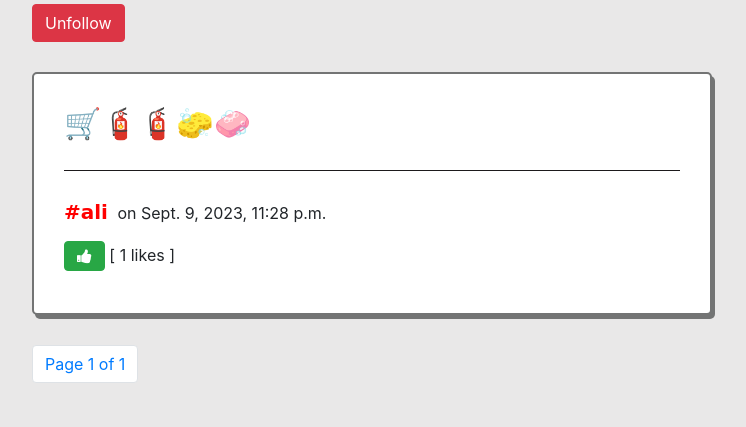
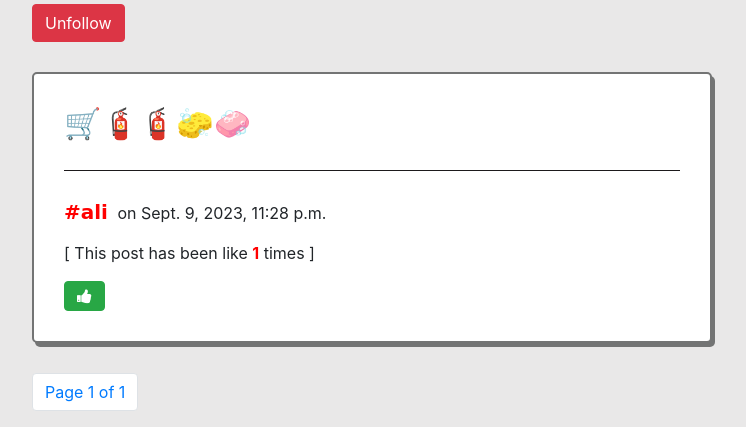
Before and after one commit to FakirHerif/network-project, a Django app: page /profile/1 in a window 1280 px wide. Shown: the part 484-911 px from the top of the page, without its empty margins (268-1014 px from the left). Before the commit the page ends 866 px from the top, so only its background shows below. Run offline with Django 3.2, Linux system fonts and the light colour scheme; a user stored in the database is signed in; data comes from the database, SQL or seed files in the repository; both versions use the stored data as it was after the commit; data that the repository does not hold is empty; some libraries are stand-ins or nearby versions.

Commit message:
fixed the issue of not being able to see the number of likes on your own profile. and some style changes

```diff
--- a/network/templates/network/following.html
+++ b/network/templates/network/following.html
@@ -12,8 +12,9 @@
             <h5 class="username"><a style="color: red; font-weight: bold; font-family:cursive" href="{% url 'profile' user_id=post.user.id %}">#{{ post.user }}</a></h5>
             <p class="date">on {{ post.date }}</p>
             <br>
+            <p class="likez">[ This post has been like <span id="likeCount_{{ post.id }}" style="font-weight: bold; color: red;">{{ post.num_likes }}</span> times ]</p>
+            <br>
             <button class="btn {% if post.id in whoYouLiked %}btn-danger{% else %}btn-success{% endif %} fa {% if post.id in whoYouLiked %}fa-thumbs-down{% else %}fa-thumbs-up{% endif %}" id="{{ post.id }}" onclick="LikeHandler(`{{ post.id }}`)"></button>
-            <p class="likez">[ <span id="likeCount_{{ post.id }}">{{ post.num_likes }}</span> likes ]</p>
         </div>
         {% endfor %}
 
--- a/network/templates/network/index.html
+++ b/network/templates/network/index.html
@@ -231,6 +231,8 @@ function LikeHandler(id) {
                 <br>
                 <h5 class="username"><a style="color: red; font-weight: bold; font-family:cursive" href="{% url 'profile' user_id=post.user.id %}">#{{ post.user }}</a></h5>
                 <p class="date">on {{ post.date }}</p>
+                <br>
+                <p class="likez">[ This post has been like <span id="likeCount_{{ post.id }}" style="font-weight: bold; color: red;">{{ post.num_likes }}</span> times ]</p>
                 {% if user.is_authenticated %}
                     {% if user == post.user %}
 
@@ -260,7 +262,6 @@ function LikeHandler(id) {
                     {% else %}
                     <br>
                     <button class="btn {% if post.id in whoYouLiked %}btn-danger{% else %}btn-success{% endif %} fa {% if post.id in whoYouLiked %}fa-thumbs-down{% else %}fa-thumbs-up{% endif %}" id="{{ post.id }}" onclick="LikeHandler(`{{ post.id }}`)"></button>
-                    <p class="likez">[ <span id="likeCount_{{ post.id }}">{{ post.num_likes }}</span> likes ]</p>
                     {% endif %}
                 {% endif %}
             </div>
--- a/network/templates/network/profile.html
+++ b/network/templates/network/profile.html
@@ -36,6 +36,8 @@
                 <br>
                 <h5 class="username"><a style="color: red; font-weight: bold; font-family:cursive" href="{% url 'profile' user_id=post.user.id %}">#{{ post.user }}</a></h5>
                 <p class="date">on {{ post.date }}</p>
+                <br>
+                <p class="likez">[ This post has been like <span id="likeCount_{{ post.id }}" style="font-weight: bold; color: red;">{{ post.num_likes }}</span> times ]</p>
                 {% if user.is_authenticated %}
                     {% if user == post.user %}
 
@@ -65,7 +67,6 @@
                     {% else %}
                     <br>
                     <button class="btn {% if post.id in whoYouLiked %}btn-danger{% else %}btn-success{% endif %} fa {% if post.id in whoYouLiked %}fa-thumbs-down{% else %}fa-thumbs-up{% endif %}" id="{{ post.id }}" onclick="LikeHandler(`{{ post.id }}`)"></button>
-                    <p class="likez">[ <span id="likeCount_{{ post.id }}">{{ post.num_likes }}</span> likes ]</p>
                     {% endif %}
                 {% endif %}
             </div>
```
Also changed, not shown: db.sqlite3.
